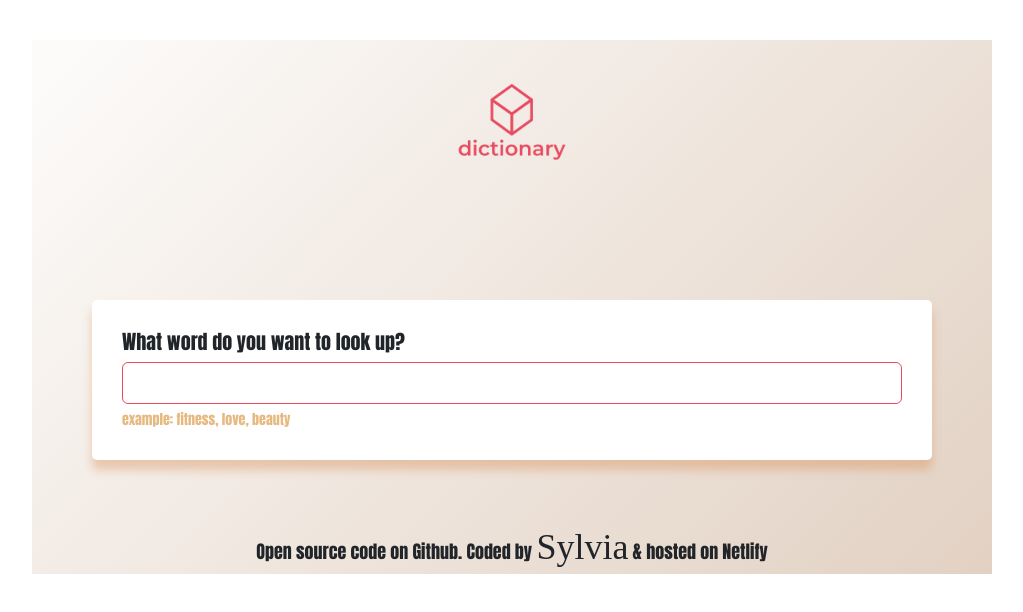
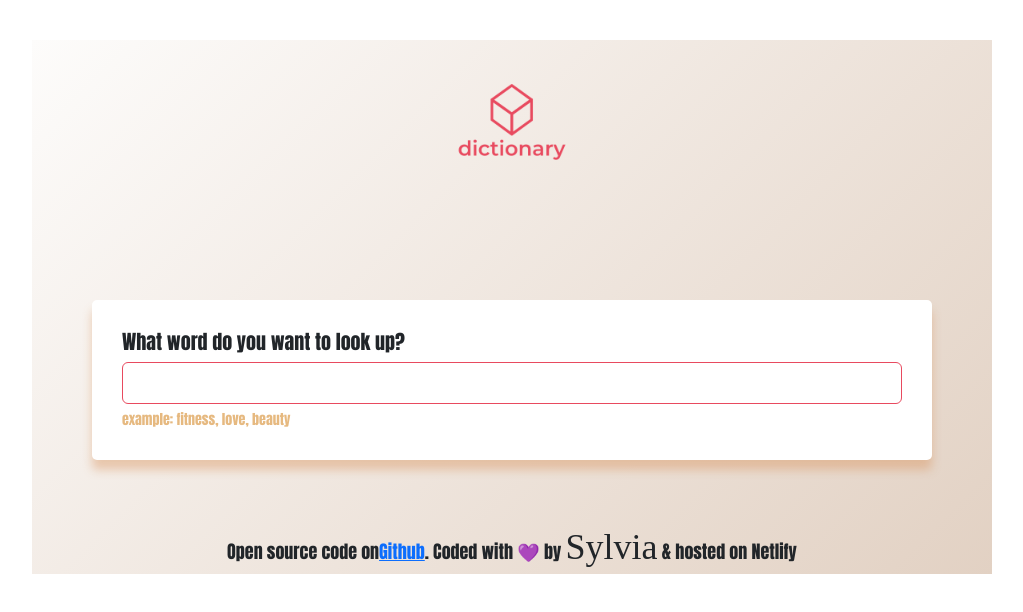
Before and after one commit to sylvcode/dictionary, a React (Create React App) app: page / in a window 1280 px wide. Shown: the top 612 px of the page, without its empty margins (128-1151 px from the left). Built offline with nearby package versions, Linux system fonts and the light colour scheme; a web font is replaced by a local one.

Commit message:
Update App.js

```diff
--- a/src/App.js
+++ b/src/App.js
@@ -15,7 +15,8 @@ function App() {
         </main>
       </div>
       <footer>
-        Open source code on Github. Coded by <span>Sylvia</span> & hosted on
+        Open source code on
+       <a href="https://github.com/sylvcode/dictionary">Github</a>. Coded with 💜 by <span>Sylvia</span> & hosted on
         Netlify
       </footer>
     </div>
```
